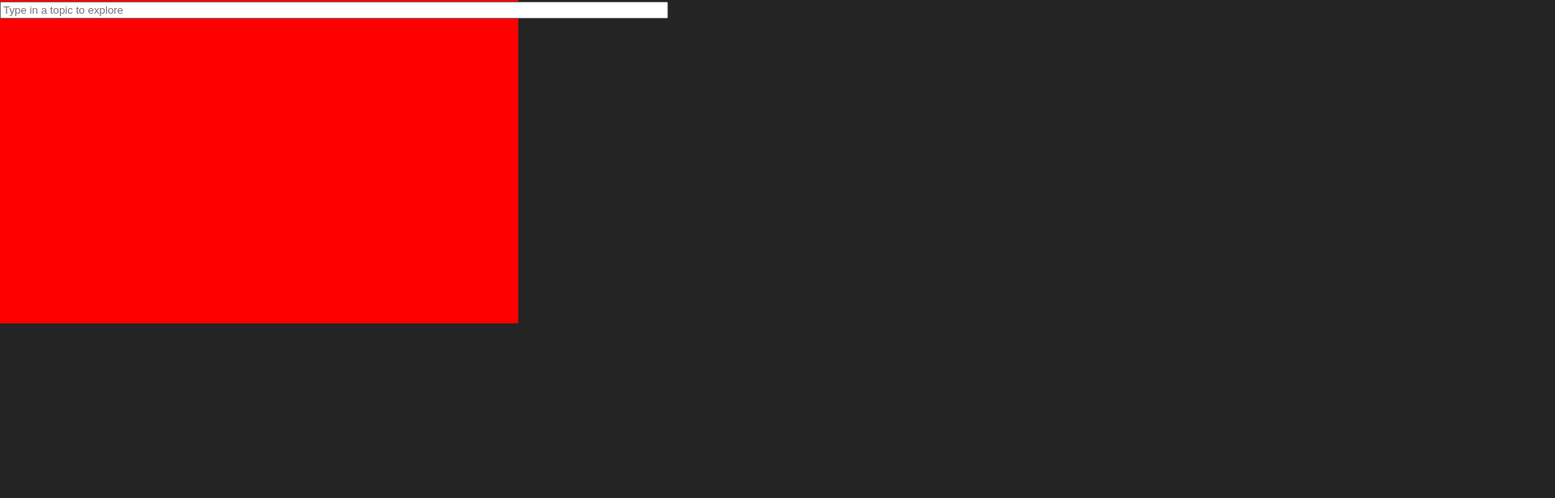
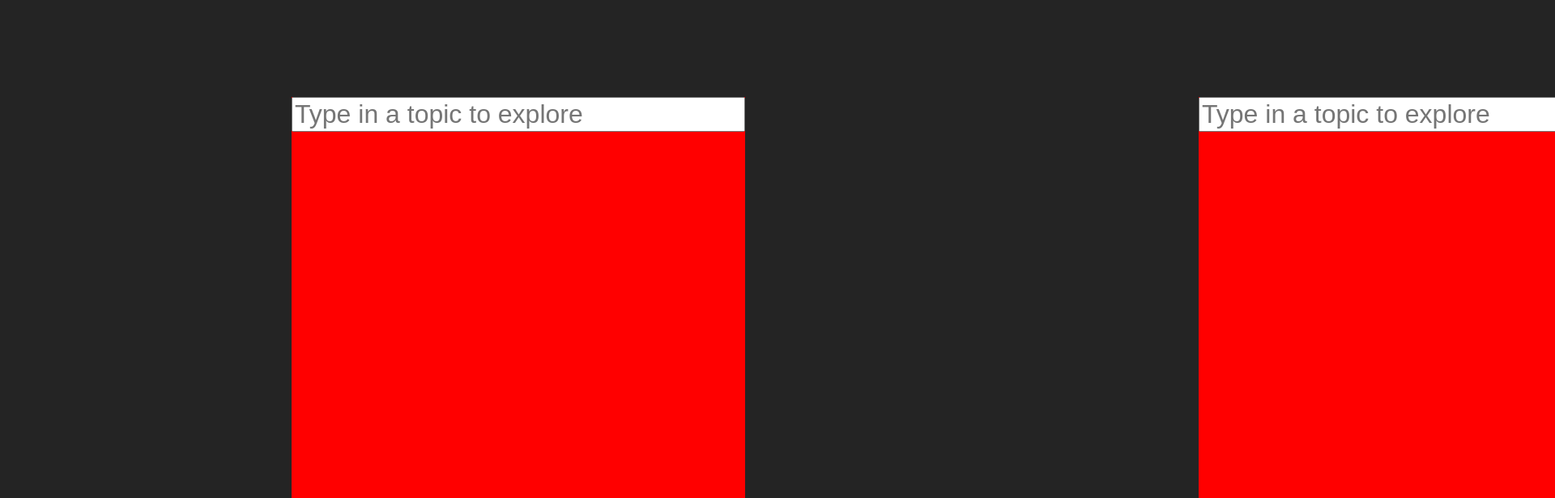
Before and after one commit to wnbaum/hack-nyu-2023, a Svelte app: page / in a window 1280 px wide. Shown: the top 616 px of the page at 81% size, 1920 px wide, since content can reach past the window. Built offline with nearby package versions, Linux system fonts and the light colour scheme.

Commit message:
page slide

```diff
--- a/index.html
+++ b/index.html
@@ -9,7 +9,7 @@
 	<link rel="preconnect" href="https://fonts.gstatic.com" crossorigin>
 	<link href="https://fonts.googleapis.com/css2?family=Roboto+Mono:ital,wght@0,300;0,400;0,500;0,700;1,400&display=swap" rel="stylesheet">
   </head>
-  <body>
+  <body style="overflow: hidden">
     <div id="app"></div>
     <script type="module" src="/src/main.js"></script>
   </body>
--- a/src/App.svelte
+++ b/src/App.svelte
@@ -1,11 +1,23 @@
 <script>
-  import Main from './pages/Main.svelte'
+  	import Main from './pages/Main.svelte'
+	var index = 0;
 </script>
 
 <main>
-  <Main />
+	<div id="pageWrapper" style="--index:{index}">
+		<Main />
+		<Main />
+		<Main />
+	</div>
 </main>
 
 <style>
-
+	#pageWrapper {
+		position: absolute;
+		transform: translateY(-50%);
+		left: calc(50% - 35vh - 140vh*var(--index));
+		top: 50%;
+		display: flex;
+		transition: left 1s ease-in-out;
+	}
 </style>
--- a/src/pages/Main.svelte
+++ b/src/pages/Main.svelte
@@ -13,9 +13,23 @@
 </main>
 
 <style>
-    .main {
-		width: 50vw;
-		height: 50vh;
+	.main {
+		width: 70vh;
+		height: 70vh;
 		background: red;
+		margin-right: 70vh;
 	}
+
+    .board {
+		display: grid;
+		grid-template-columns: 1fr 1fr;
+		grid-gap: 1em;
+		max-width: 36em;
+		margin: 0 auto;
+	}
+
+    .board > input {
+        font-size: 2em;
+        grid-column: 1/3;
+    }
 </style>
```
Also changed, not shown: 1 other file (tests, documents, lock files or other folders).
